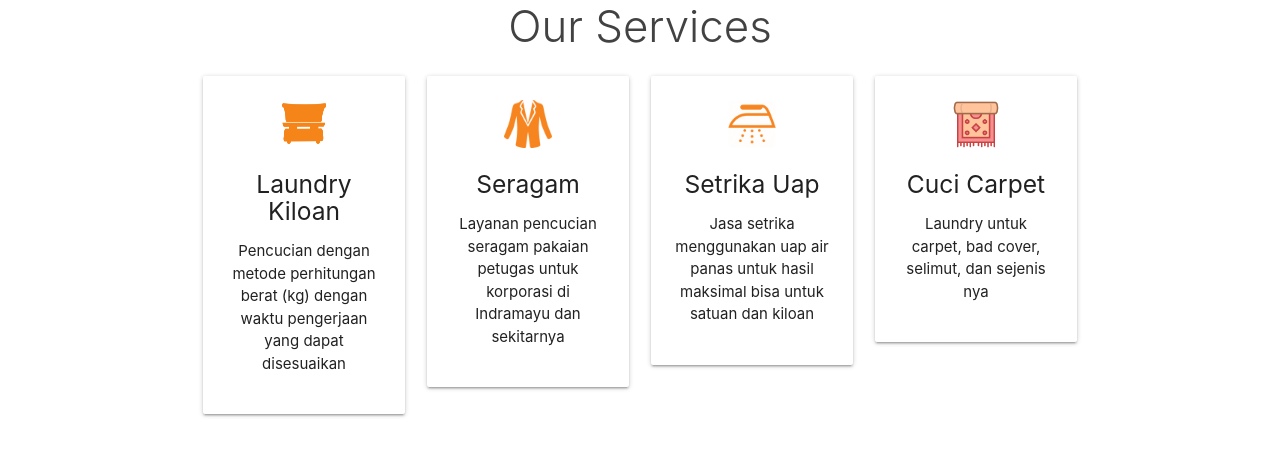
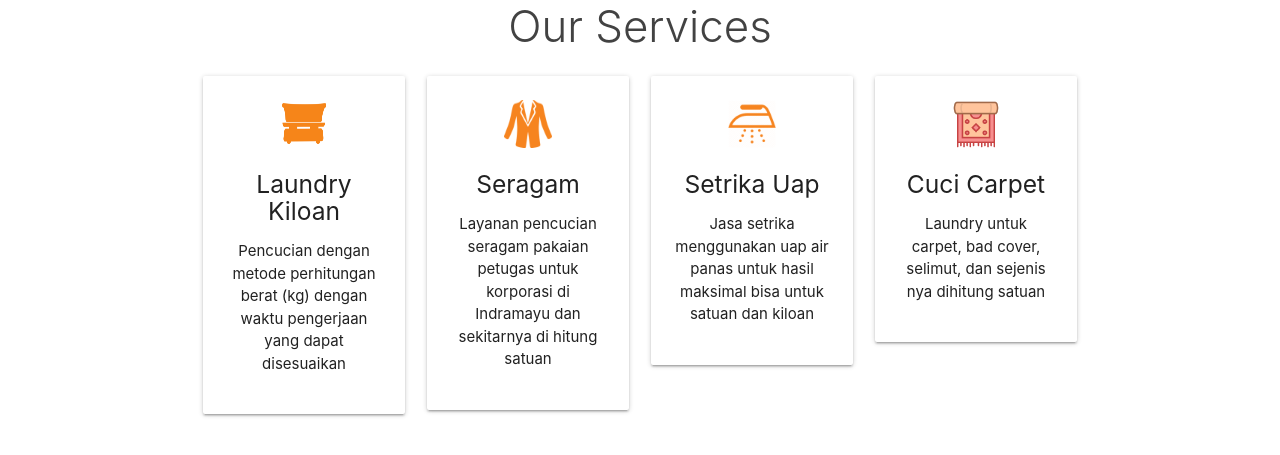
Before and after one commit to SariefHidayat/phiwie-laundry, a plain HTML site: page index.html in a window 1280 px wide. Shown: the part 1260-1715 px from the top of the page. Drawn offline with Linux system fonts and the light colour scheme.

Commit message:
penambahan pada our services

```diff
--- a/index.html
+++ b/index.html
@@ -161,7 +161,7 @@
               <h5>Seragam</h5>
               <p>
                 Layanan pencucian seragam pakaian petugas untuk korporasi di
-                Indramayu dan sekitarnya
+                Indramayu dan sekitarnya di hitung satuan
               </p>
             </div>
           </div>
@@ -179,7 +179,10 @@
             <div class="card-panel center">
               <img width="48" height="48" src="img/icon/carpet.png" />
               <h5>Cuci Carpet</h5>
-              <p>Laundry untuk carpet, bad cover, selimut, dan sejenis nya</p>
+              <p>
+                Laundry untuk carpet, bad cover, selimut, dan sejenis nya
+                dihitung satuan
+              </p>
             </div>
           </div>
         </div>
```
